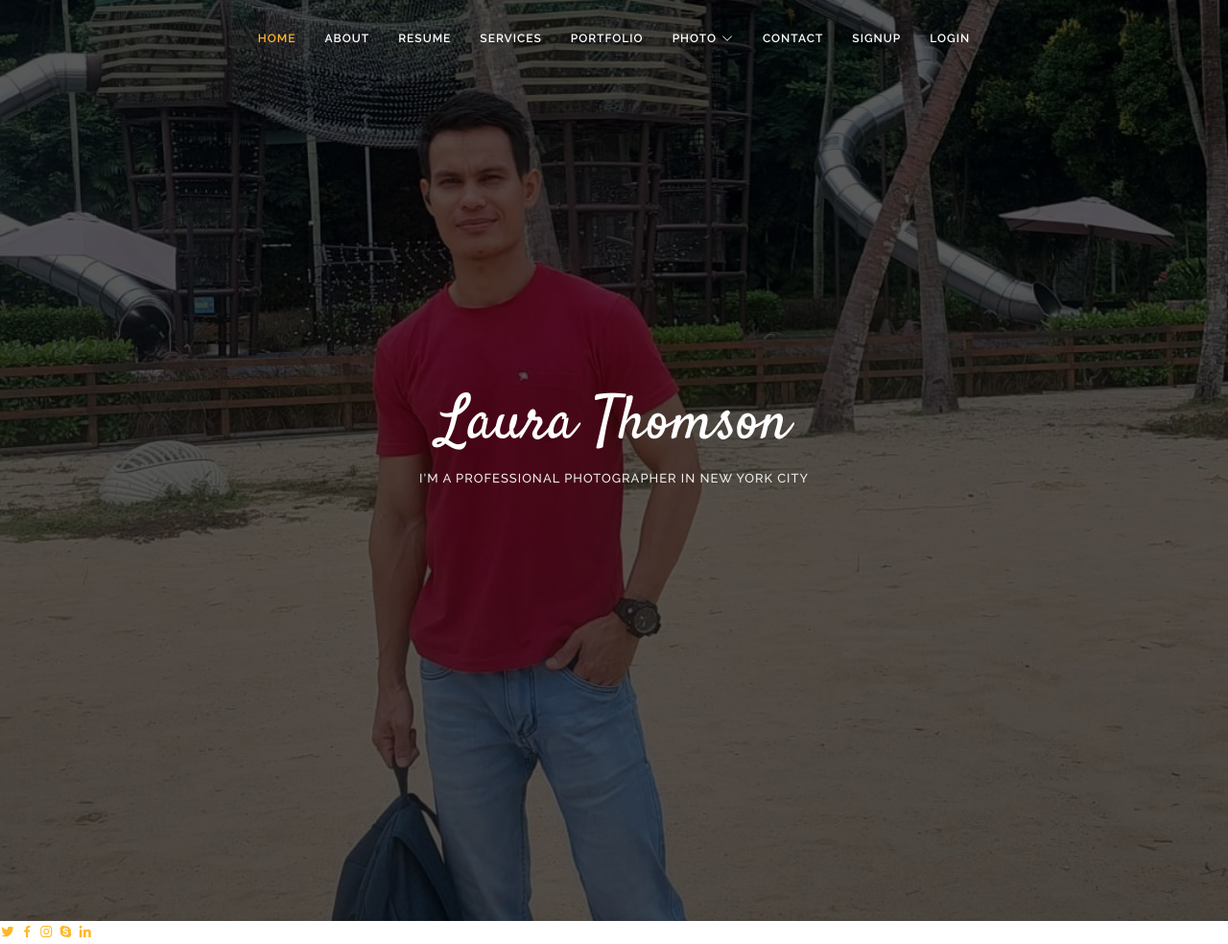
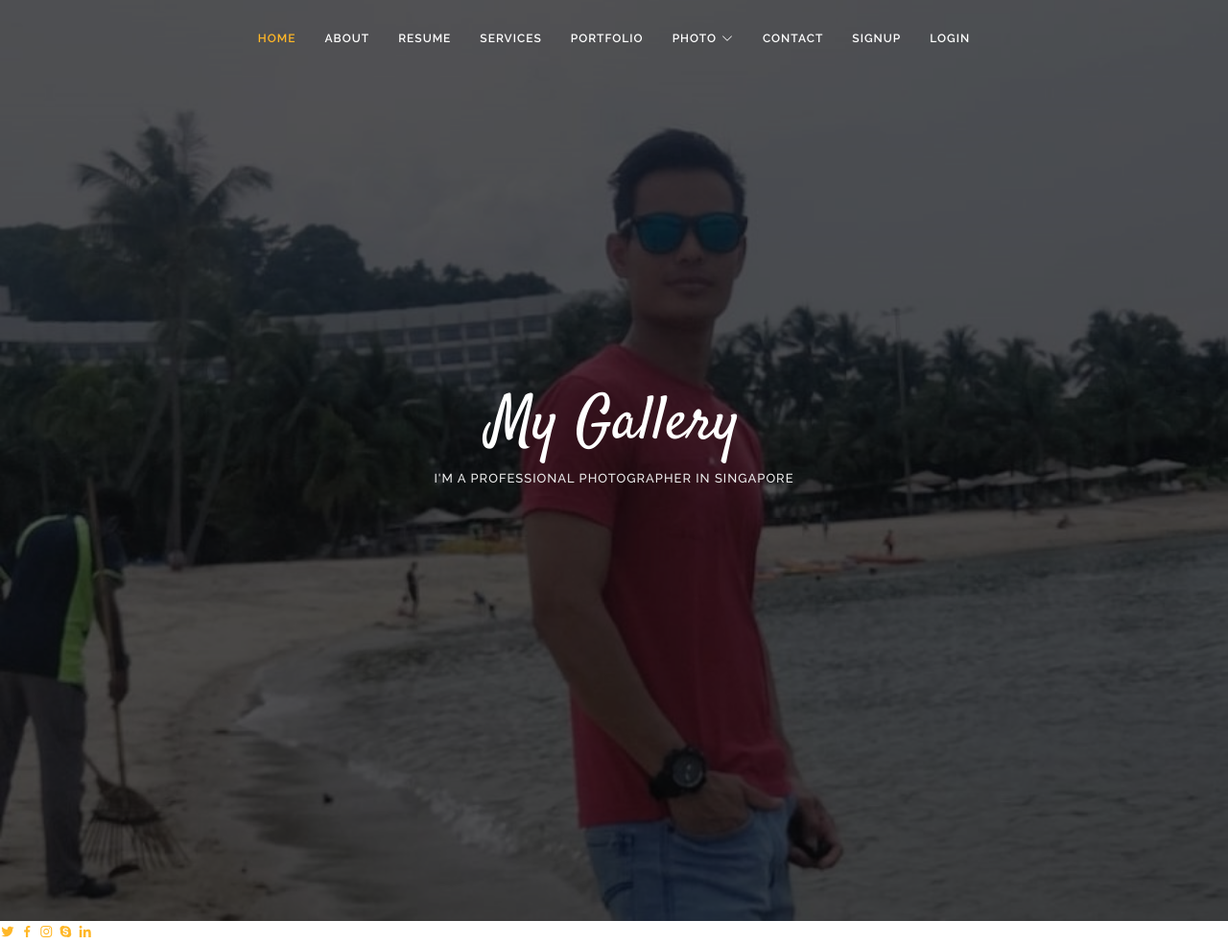
Before and after one commit to myomyintaung123/personal-gallery, a Django app: page / in a window 1280 px wide. Shown: the whole page at 96% size. Run offline with Django 4.2, Linux system fonts and the light colour scheme; some libraries are stand-ins or nearby versions.

Commit message:
modified a few files

```diff
--- a/static/assets/css/style.css
+++ b/static/assets/css/style.css
@@ -317,7 +317,7 @@ h6 {
 #hero {
   width: 100%;
   height: 120vh;
-  background: url("../images/hero-my-bg.jpg") top right;
+  background: url("../images/background_img.jpg") top right;
   background-size: cover;
   position: relative;
 }
--- a/templates/about.html
+++ b/templates/about.html
@@ -5,8 +5,8 @@
 <!-- ======= Hero Section ======= -->
   <section id="hero">
     <div class="hero-container">
-      <h1>Laura Thomson</h1>
-      <h2>I'm a Professional Photographer In New York City</h2>
+      <h1>My Gallery</h1>
+      <h2>I'm a Professional Photographer In Singapore</h2>
 
     </div>
   </section><!-- End Hero -->
--- a/templates/home.html
+++ b/templates/home.html
@@ -6,8 +6,8 @@
     <!-- ======= Hero Section ======= -->
   <section id="hero">
     <div class="hero-container">
-      <h1>Laura Thomson</h1>
-      <h2>I'm a Professional Photographer In New York City</h2>
+      <h1>My Gallery</h1>
+      <h2>I'm a Professional Photographer In Singapore</h2>
 
     </div>
   </section><!-- End Hero -->
--- a/templates/portfolio.html
+++ b/templates/portfolio.html
@@ -6,8 +6,8 @@
 <!-- ======= Hero Section ======= -->
   <section id="hero">
     <div class="hero-container">
-      <h1>Laura Thomson</h1>
-      <h2>I'm a Professional Photographer In New York City</h2>
+      <h1>My Gallery</h1>
+      <h2>I'm a Professional Photographer In Singapore</h2>
 
     </div>
   </section><!-- End Hero -->
--- a/templates/resume.html
+++ b/templates/resume.html
@@ -5,8 +5,8 @@
 <!-- ======= Hero Section ======= -->
   <section id="hero">
     <div class="hero-container">
-      <h1>Laura Thomson</h1>
-      <h2>I'm a Professional Photographer In New York City</h2>
+      <h1>My Gallery</h1>
+      <h2>I'm a Professional Photographer In Singapore</h2>
 
     </div>
   </section><!-- End Hero -->
--- a/templates/services.html
+++ b/templates/services.html
@@ -7,8 +7,8 @@
 <!-- ======= Hero Section ======= -->
   <section id="hero">
     <div class="hero-container">
-      <h1>Laura Thomson</h1>
-      <h2>I'm a Professional Photographer In New York City</h2>
+      <h1>My Gallery</h1>
+      <h2>I'm a Professional Photographer In Singapore</h2>
 
     </div>
   </section><!-- End Hero -->
```
Also changed, not shown: static/assets/images/background_img.jpg (added).
